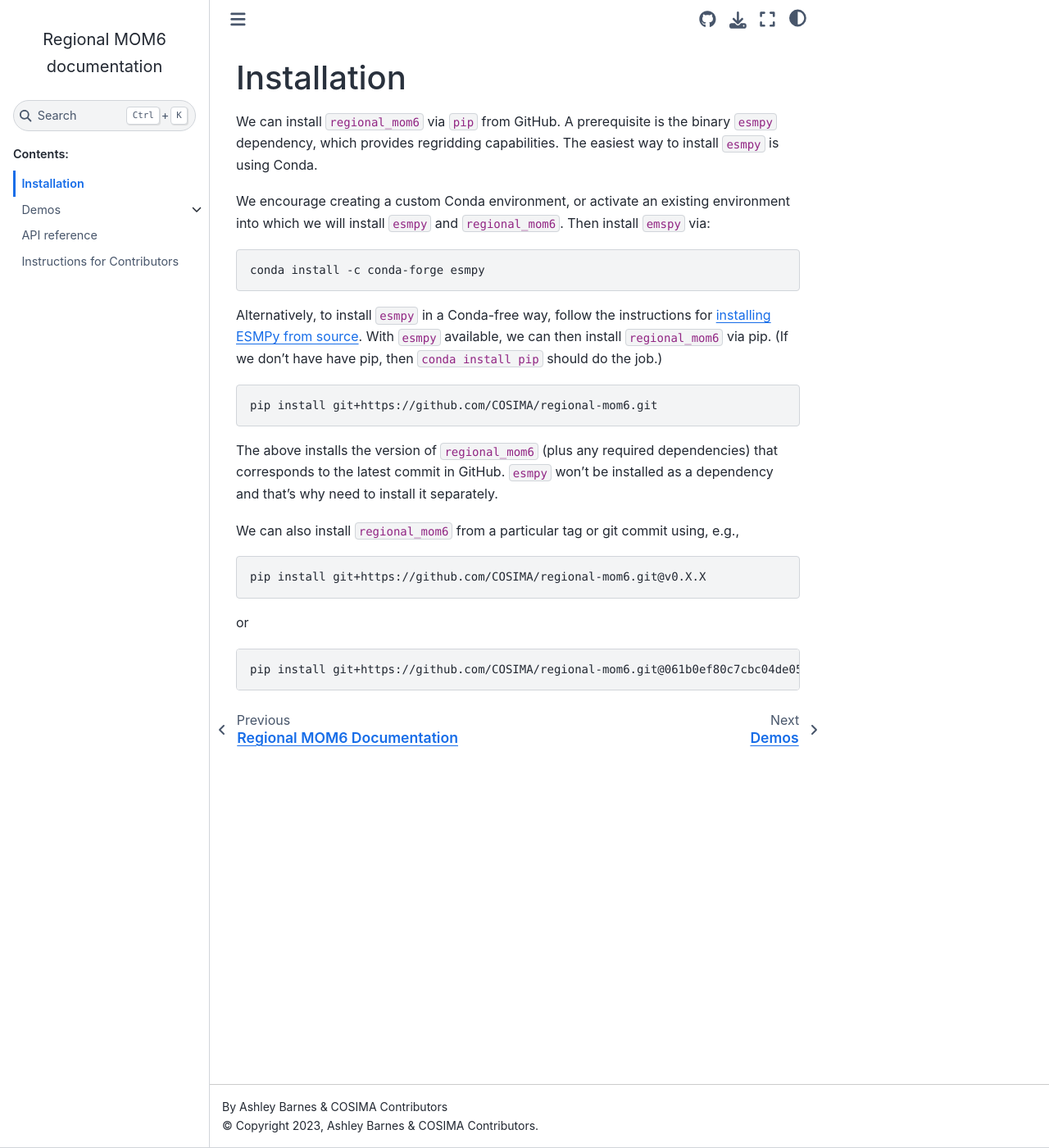
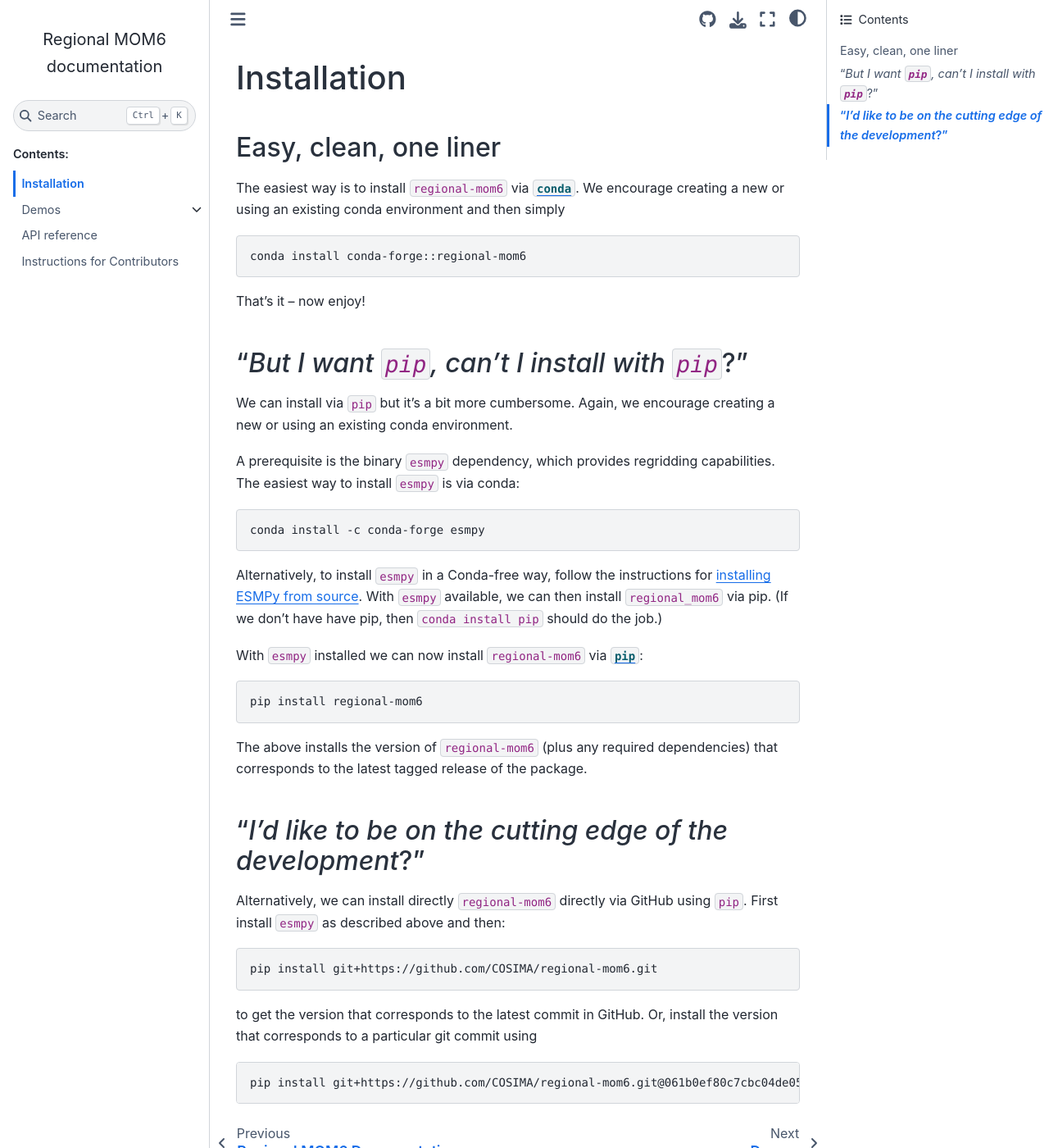
Before and after one commit to COSIMA/regional-mom6, a Sphinx documentation site: the page built from docs/installation.md, in a window 1280 px wide and 1400 px high. Shown: the whole window at 82% size. Built offline with Sphinx 7.4.7 and the Sphinx Book theme 1.1.4, drawn with Linux system fonts in a browser that asks for light colours; pages that are not in the unit, such as notebooks, are missing from menus.

Commit message:
Add conda-forge and pypi badges + update installation instructions (#149)
* add conda-forge and pypi badges

* update installation instructions

* simpler installation instructions

* update installation instructions; conda is simple!

* Update README.md

Co-authored-by: Angus Gibson <angus@agibson.me>

* Update README.md

Co-authored-by: Angus Gibson <angus@agibson.me>

* slight rephrase

* homogenize installation instructions

---------

Co-authored-by: Angus Gibson <angus@agibson.me>

````diff
--- a/docs/installation.md
+++ b/docs/installation.md
@@ -1,37 +1,54 @@
 Installation
 ============
 
-We can install `regional_mom6` via `pip` from GitHub. A prerequisite is the binary `esmpy`
-dependency, which provides regridding capabilities. The easiest way to install `esmpy` is using Conda.
+#### Easy, clean, one liner
 
-We encourage creating a custom Conda environment, or activate an existing environment into which we
-will install `esmpy` and `regional_mom6`. Then install `emspy` via:
+The easiest way is to install `regional-mom6` via [`conda`](https://anaconda.org/conda-forge/regional-mom6).
+We encourage creating a new or using an existing conda environment and then simply
 
-```{code-block} bash
+```bash
+conda install conda-forge::regional-mom6
+```
+
+That's it -- now enjoy!
+
+#### "*But I want `pip`, can't I install with `pip`*?"
+
+We can install via `pip` but it's a bit more cumbersome.
+Again, we encourage creating a new or using an existing conda environment.
+
+A prerequisite is the binary `esmpy` dependency, which provides regridding capabilities.
+The easiest way to install `esmpy` is via conda:
+
+```bash
 conda install -c conda-forge esmpy
 ```
 
 Alternatively, to install `esmpy` in a Conda-free way, follow the instructions for [installing ESMPy from
 source](https://earthsystemmodeling.org/esmpy_doc/release/latest/html/install.html#installing-esmpy-from-source).
-With `esmpy` available, we can then install `regional_mom6` via pip. (If we don't have have pip, then `conda install pip`
-should do the job.)
+With `esmpy` available, we can then install `regional_mom6` via pip. (If we don't have have pip, then
+`conda install pip` should do the job.)
 
-```{code-block} bash
+With `esmpy` installed we can now install `regional-mom6` via [`pip`](https://pypi.org/project/regional-mom6/):
+
+```bash
+pip install regional-mom6
+```
+
+The above installs the version of `regional-mom6` (plus any required dependencies) that corresponds to the latest tagged release of the package.
+
+#### "*I'd like to be on the cutting edge of the development*?"
+
+Alternatively, we can install directly `regional-mom6` directly via GitHub using `pip`.
+First install `esmpy` as described above and then:
+
+```bash
 pip install git+https://github.com/COSIMA/regional-mom6.git
 ```
 
-The above installs the version of `regional_mom6` (plus any required dependencies) that corresponds
-to the latest commit in GitHub. `esmpy` won't be installed as a dependency and that's why need to
-install it separately.
+to get the version that corresponds to the latest commit in GitHub.
+Or, install the version that corresponds to a particular git commit using
 
-We can also install `regional_mom6` from a particular tag or git commit using, e.g.,
-
-```{code-block} bash
-pip install git+https://github.com/COSIMA/regional-mom6.git@v0.X.X
-```
-
-or
-
-```{code-block} bash
+```bash
 pip install git+https://github.com/COSIMA/regional-mom6.git@061b0ef80c7cbc04de0566df329c4ea472002f7e
 ```
````
Also changed, not shown: README.md (+41 -17 lines).
